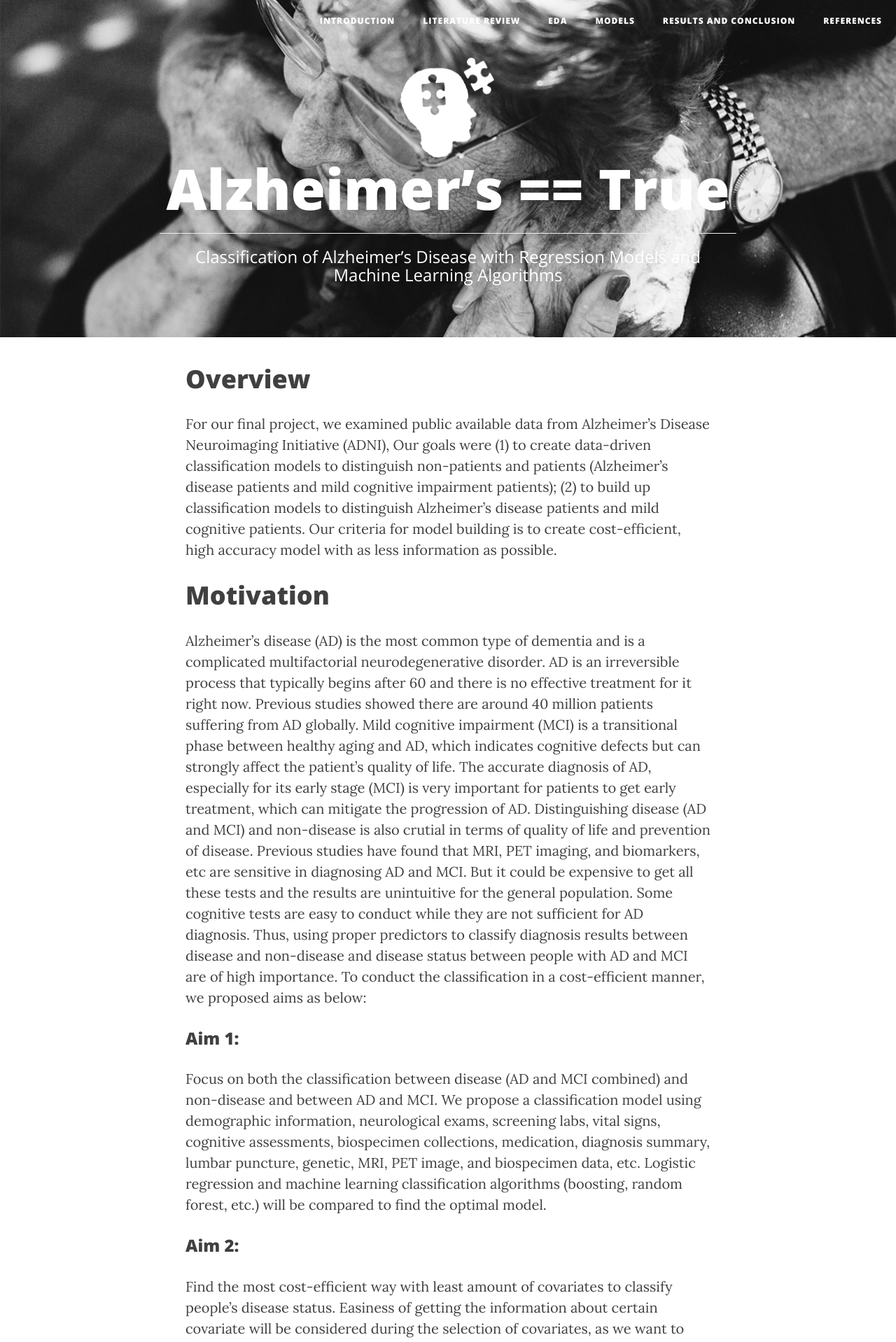
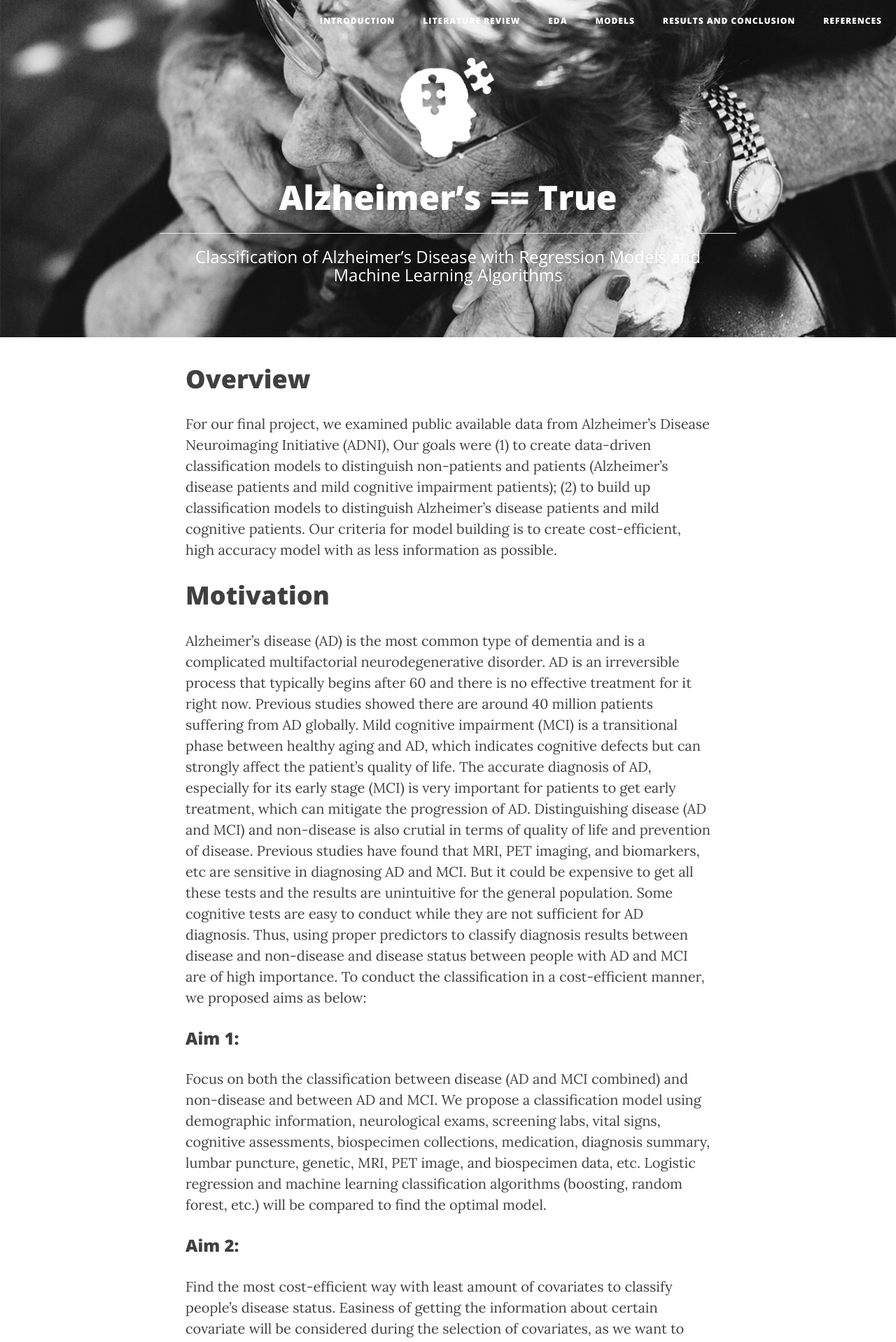
Before and after one commit to liyixiu/Alzheimer, a Jekyll site: the page built from docs/index.md, in a window 1280 px wide. Shown: the top 1918 px of the page at 70% size. Built offline with Jekyll 4.4.1, drawn with Linux system fonts in a browser that asks for light colours; nearby versions of some CDN libraries.

Commit message:
Update page.html

```diff
--- a/docs/_layouts/page.html
+++ b/docs/_layouts/page.html
@@ -13,7 +13,7 @@ layout: default
 					<img src= "{{ site.logo }}" style="height: 150px">
 					{% endif %}
 					{% else %}{% endif %}
-                    <h1>{% if page.title %}{{ page.title }}{% else %}{{ site.title }}{% endif %}</h1>
+                    <h1><font size="20">{% if page.title %}{{ page.title }}{% else %}{{ site.title }}{% endif %}</font></h1>
                     <hr class="large">
                     <span class="subheading">{% if page.description %}{{ page.description }}{% else %}{{ site.description }}{% endif %}</span>
                 </div>
```
